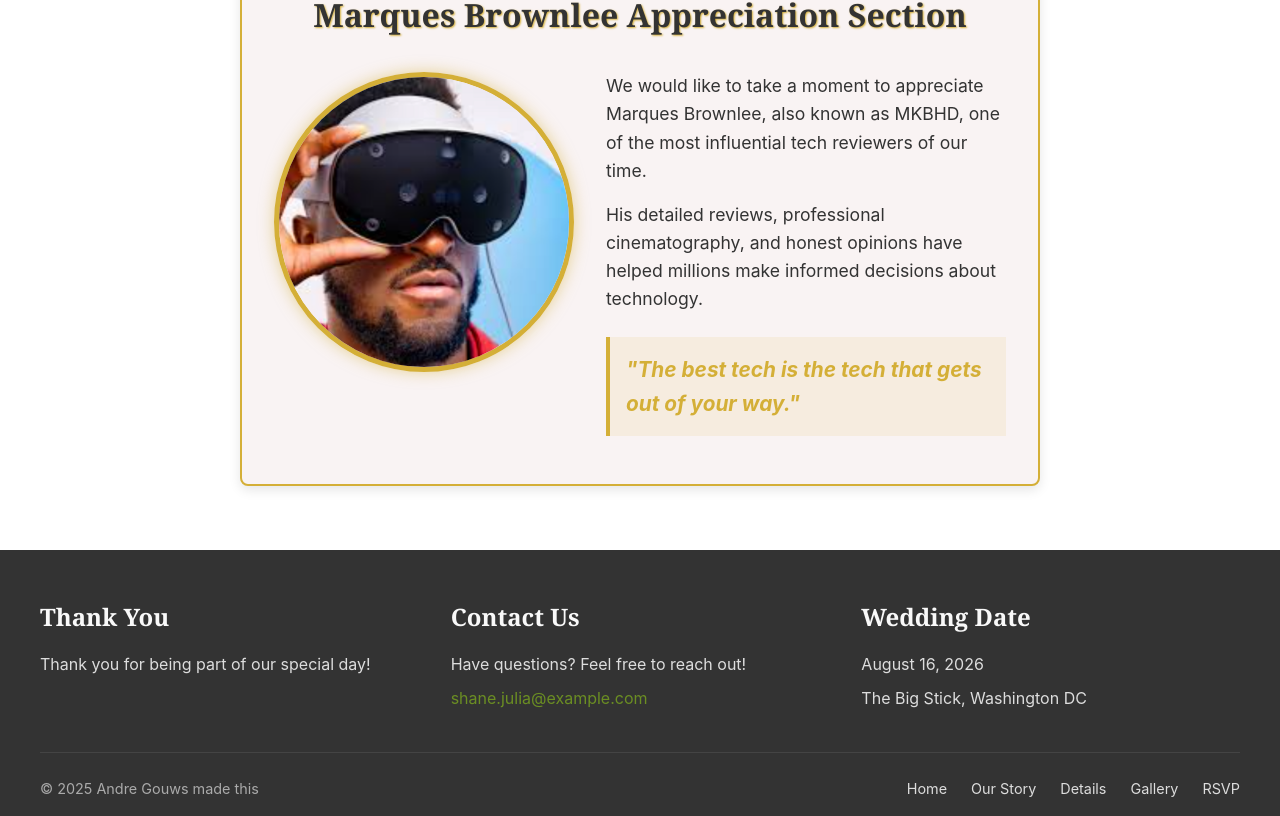
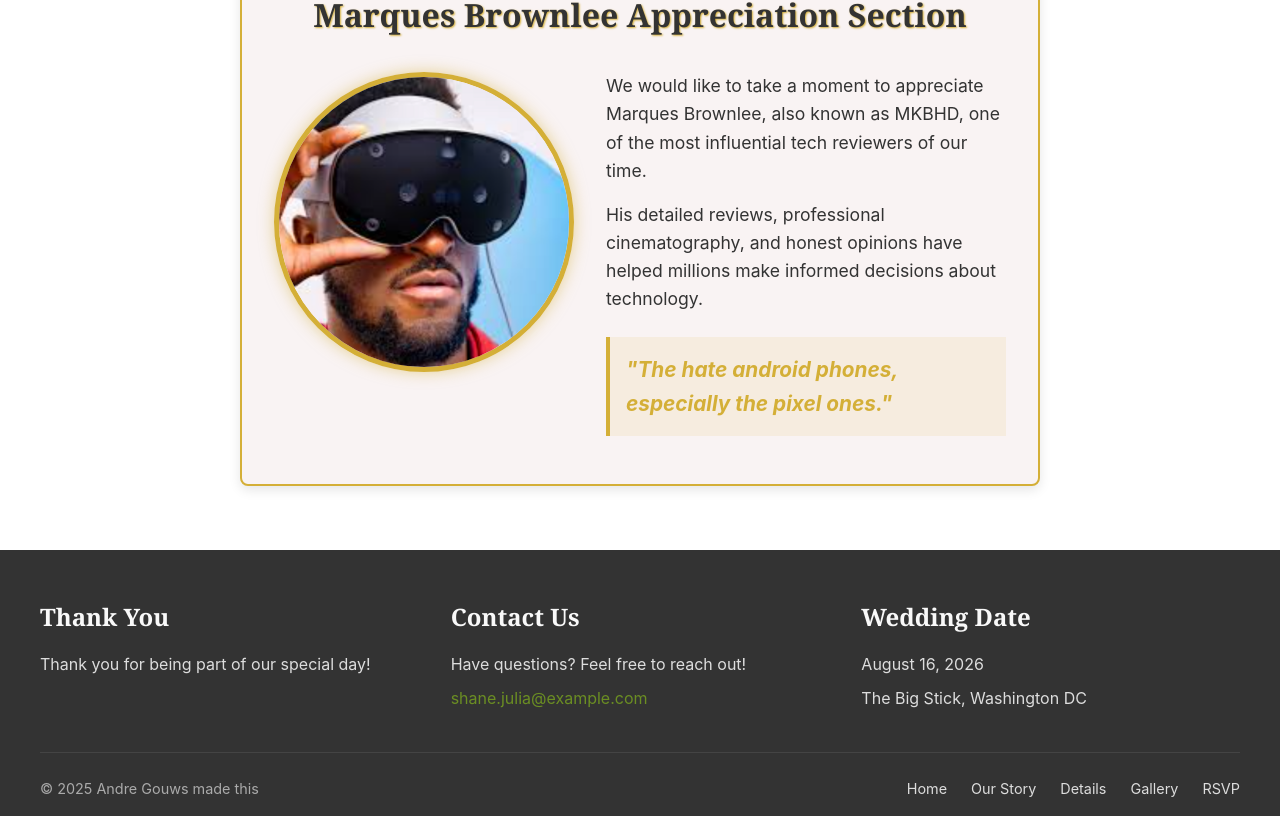
Before and after one commit to ProbeIke/weddingwebsite, a React (Create React App) app: page / in a window 1280 px wide. Shown: the part 8264-9080 px from the top of the page. Built offline with nearby package versions, Linux system fonts and the light colour scheme.

Commit message:
Updated marques message

```diff
--- a/src/components/MarquesSection.tsx
+++ b/src/components/MarquesSection.tsx
@@ -60,7 +60,7 @@
               have helped millions make informed decisions about technology.
             </p>
             <p className="marques-quote">
-              "The best tech is the tech that gets out of your way."
+              "The hate android phones, especially the pixel ones."
             </p>
           </div>
         </div>
```
